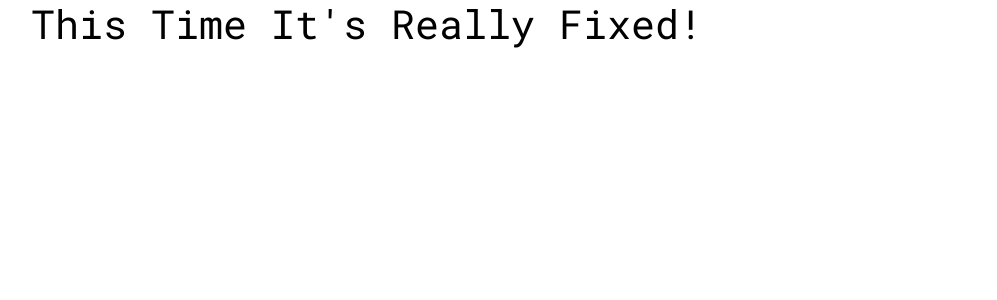
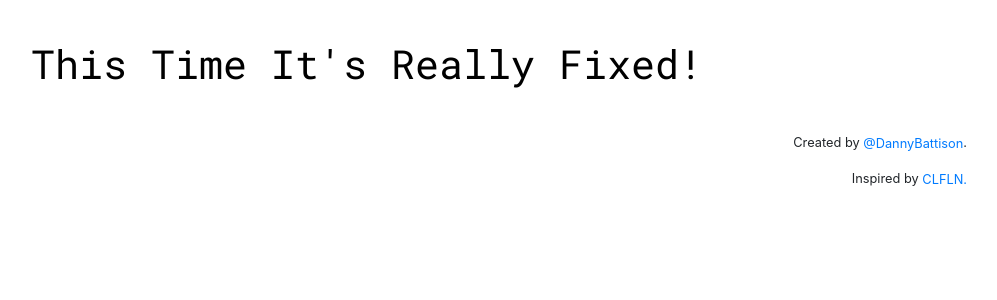
Before and after one commit to DannyBattison/this-time-its-really-fixed, a Symfony app: template templates/index/index.html.twig in a window 1280 px wide. Shown: the top 300 px of the page, without its empty margins (273-1270 px from the left). Run offline with Twig, Linux system fonts and the light colour scheme; the template is opened without the code that fills it, so the values that code supplies are empty; some libraries are stand-ins or nearby versions.

Commit message:
Add sidebar

```diff
--- a/templates/index/index.html.twig
+++ b/templates/index/index.html.twig
@@ -9,16 +9,18 @@
     .profile-pic { width: 70px; margin: auto; }
     .time { color: #666; font-size: 0.75em; }
     * { vertical-align: middle; }
-    h1 { text-align: center; }
+    h1 { text-align: center; margin: 1em; }
     h1, a.commit-message { font-family: 'Roboto Mono', monospace; color: #000; }
     .row:not(:last-child) { border-bottom: 1px solid #ccc; }
     .row { padding: 5px 0; }
+    .sidebar { font-size: 0.8em; }
 </style>
 
 <div class="wrapper">
     <h1>This Time It's Really Fixed!</h1>
 
-    <div class="commit-list">
+    <div class="row">
+        <div class="col-sm-12 col-md-9">
             {% for commit in commits %}
                 <div class="row">
                     <div class="col-sm-3 col-md-5">
@@ -52,5 +54,16 @@
                 </div>
             {% endfor %}
         </div>
+        <div class="col-sm-12 col-md-3">
+            <div class="sidebar text-right">
+                <p>
+                    Created by <a href="https://github.com/DannyBattison" target="_blank">@DannyBattison</a>.
+                </p>
+                <p>
+                    Inspired by <a href="http://www.commitlogsfromlastnight.com/" target="_blank">CLFLN.</a>
+                </p>
+            </div>
+        </div>
+    </div>
 </div>
 {% endblock %}
```
Lines whose indentation alone changed are shown as unchanged.
